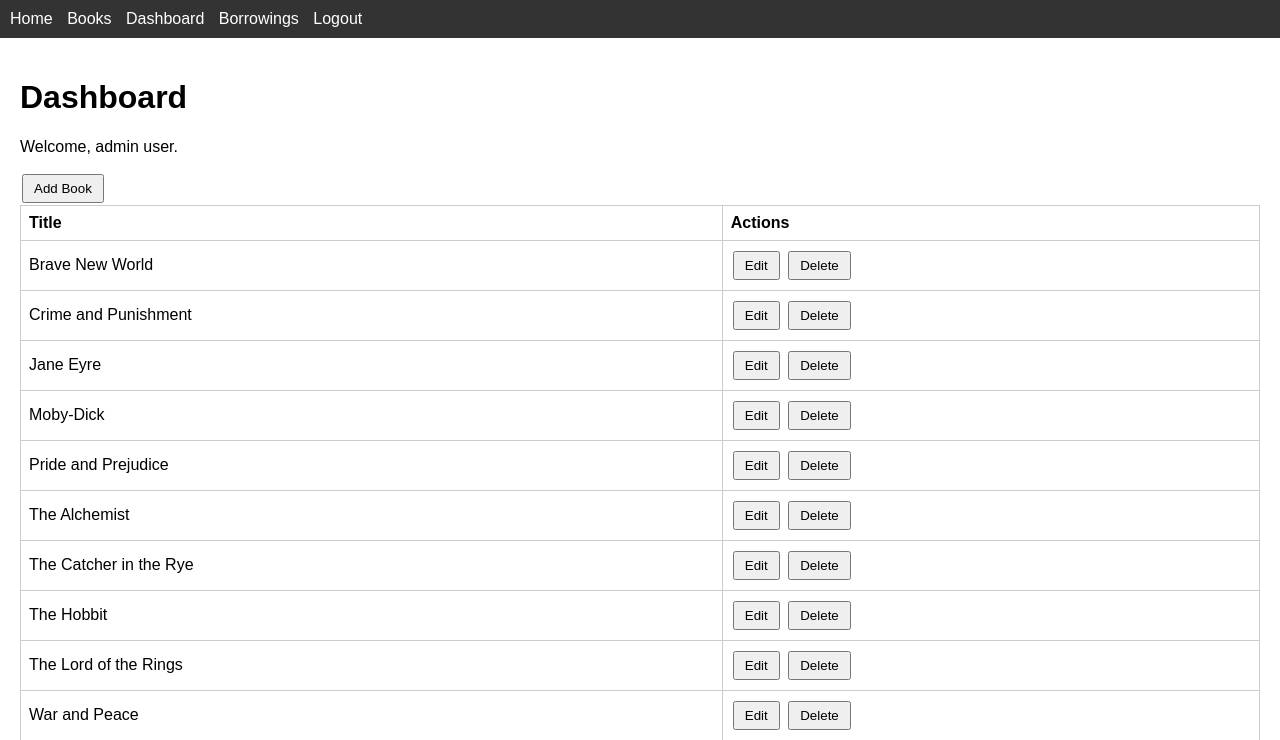
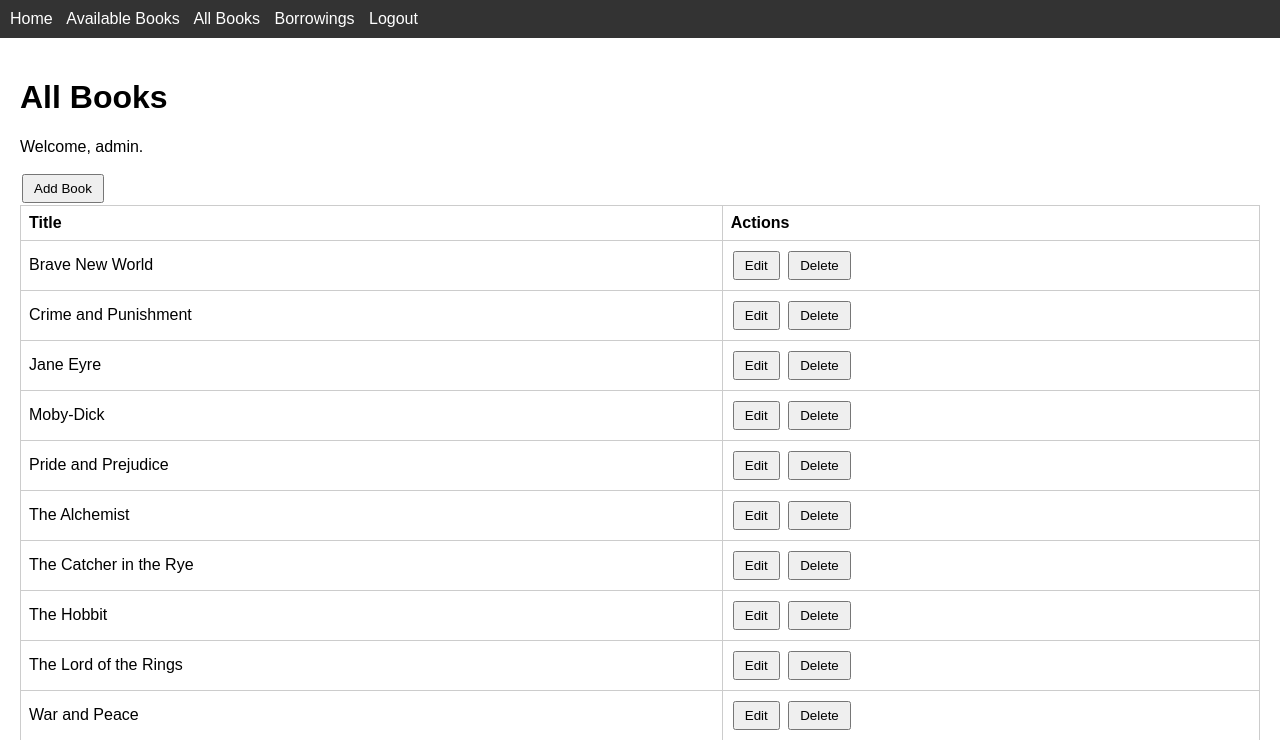
Before and after one commit to Beshoy-Hezky/lib, a PHP site: page /index.php?page=dashboard in a window 1280 px wide. Shown: the top 740 px of the page. Run offline with PHP 8.4, Linux system fonts and the light colour scheme; the visitor is signed in with stand-in values (Sample User, id 1); data comes from the database, SQL or seed files in the repository.

Commit message:
modifications

```diff
--- a/views/books.php
+++ b/views/books.php
@@ -1,4 +1,4 @@
-<h1>Book List</h1>
+<h1>Available Books List</h1>
 <form method="get" action="index.php">
     <input type="hidden" name="page" value="books">
     <input type="text" name="search" placeholder="Search" value="<?php echo htmlspecialchars($search); ?>">
--- a/views/dashboard.php
+++ b/views/dashboard.php
@@ -1,5 +1,10 @@
-<h1>Dashboard</h1>
-<p>Welcome, <?php echo htmlspecialchars($_SESSION['role']); ?> user.</p>
+<?php if ($_SESSION['role'] === 'admin'): ?>
+<h1>All Books</h1>
+<?php else: ?>
+<h1>Borrowed Books</h1>
+<?php endif; ?>
+
+<p>Welcome, <?php echo htmlspecialchars($_SESSION['role']); ?>.</p>
 
 <?php if ($_SESSION['role'] === 'admin'): ?>
     <form method="get" action="index.php">
--- a/views/header.php
+++ b/views/header.php
@@ -8,9 +8,13 @@
 <body>
 <nav>
     <a href="index.php">Home</a>
-    <a href="index.php?page=books">Books</a>
+    <a href="index.php?page=books">Available Books</a>
     <?php if (isset($_SESSION['user_id'])): ?>
-        <a href="index.php?page=dashboard">Dashboard</a>
+        <?php if ($_SESSION['role'] === 'admin'): ?>
+        <a href="index.php?page=dashboard">All Books</a>
+        <?php else: ?>
+        <a href="index.php?page=dashboard">Borrowed Books</a>
+        <?php endif; ?>
         <?php if ($_SESSION['role'] === 'admin'): ?>
             <a href="index.php?page=borrowings">Borrowings</a>
         <?php endif; ?>
--- a/views/home.php
+++ b/views/home.php
@@ -1,5 +1,5 @@
 <h1>Welcome to the E-Library</h1>
-<p>Browse our collection of books.</p>
+<p>Browse our collection of available books.</p>
 <ul>
 <?php foreach ($books as $b): ?>
     <li>
```
